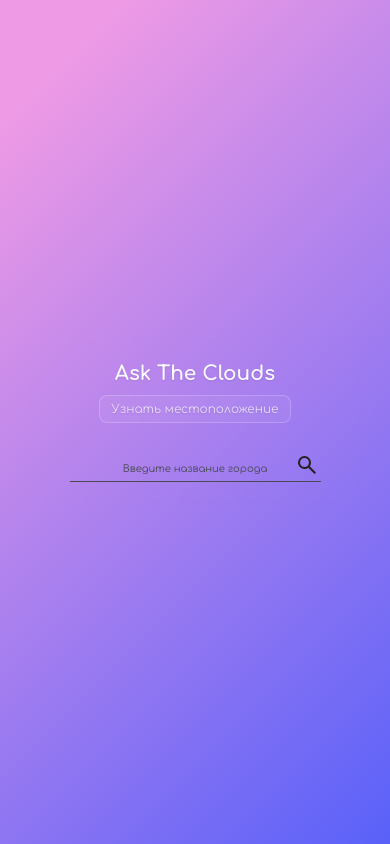
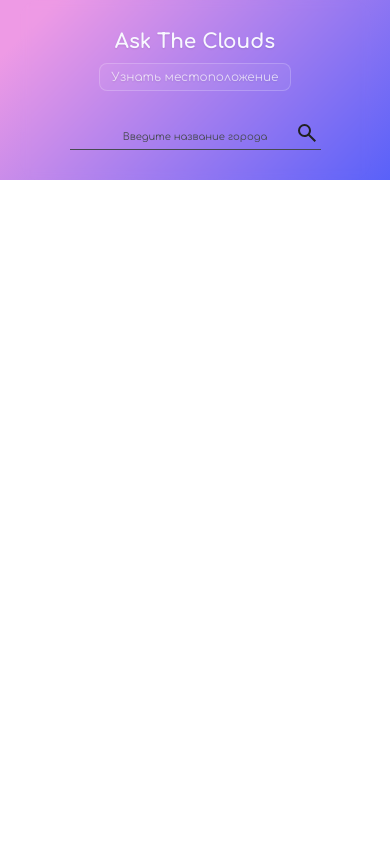
Before and after one commit to Nox1ee/Weather-widget, a React (Create React App) app: page / in a window 390 px wide. Built offline with nearby package versions, Linux system fonts and the light colour scheme.

Commit message:
Changed vh to dvh

```diff
--- a/src/App.scss
+++ b/src/App.scss
@@ -18,7 +18,7 @@ body {
    background-size: cover;
    background-repeat: no-repeat;
 
-   height: 100vh;
+   height: 100dditvh;
 
    align-content: center;
 }
@@ -70,10 +70,6 @@ body {
 }
 
 @media (max-width: 575.98px) {
-   body {
-      height: 100dvh;
-   }
-
    .block {
       width: 90%;
       height: 100%;
```
